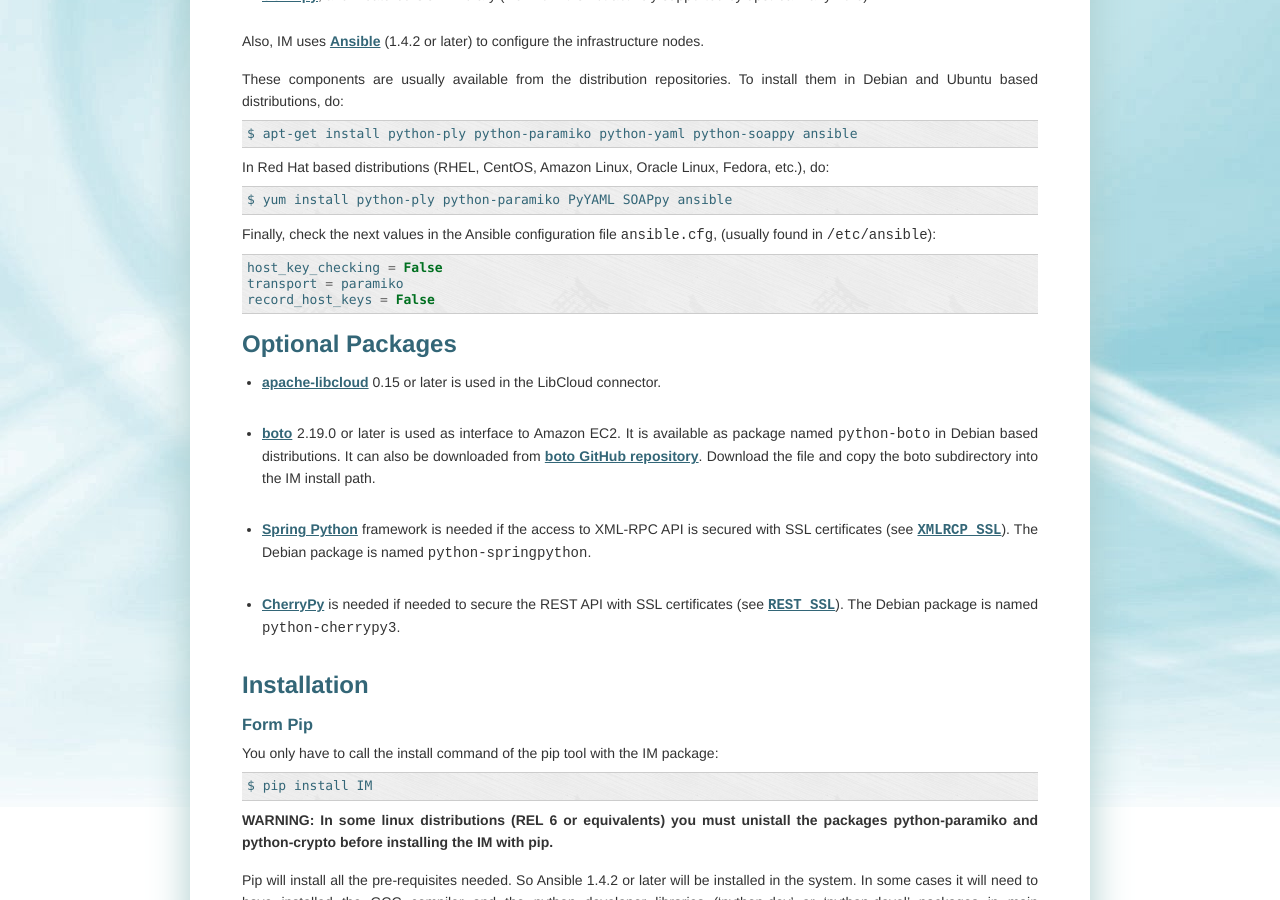
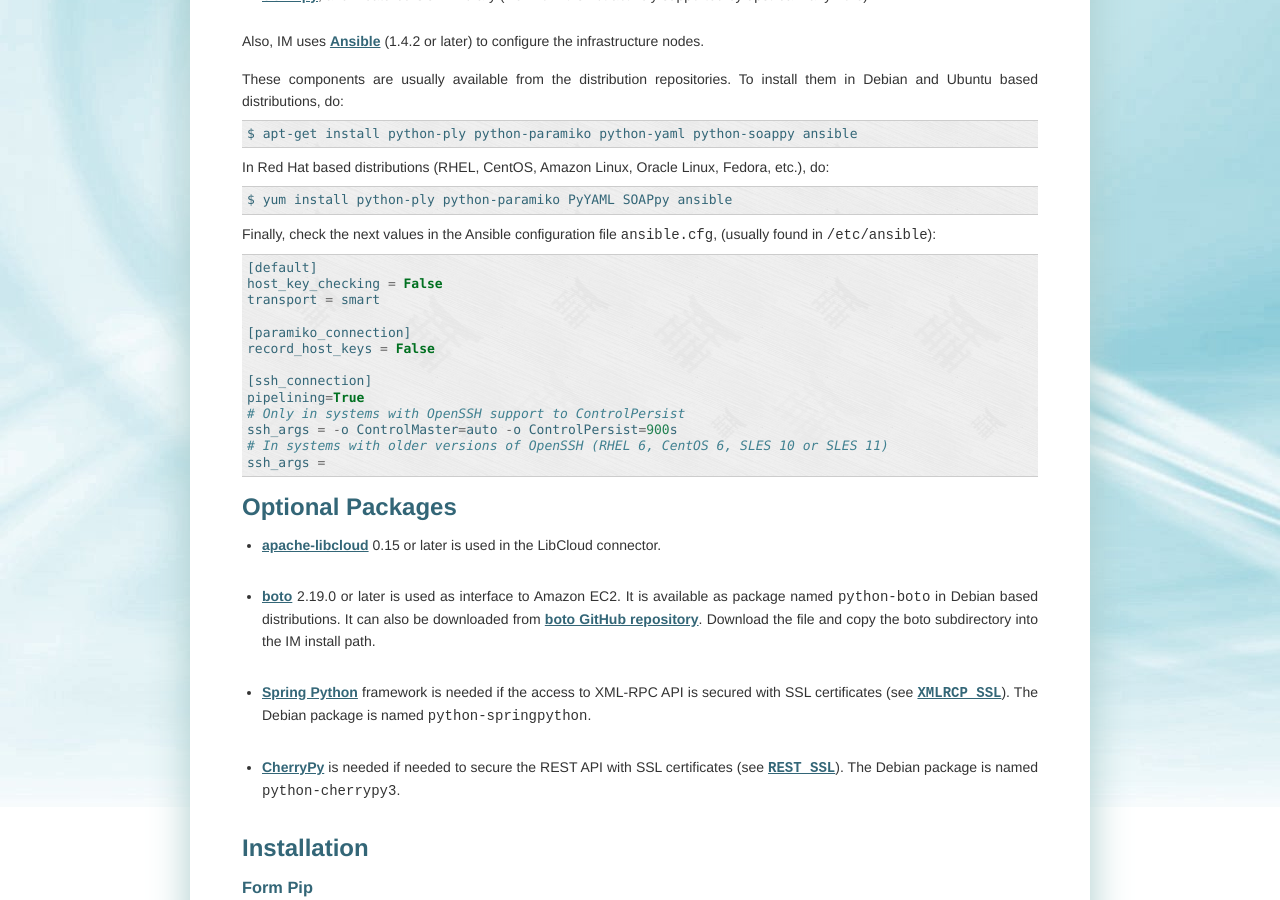
Before and after one commit to grycap/im, a Sphinx documentation site: the page built from doc/source/manual.rst, in a window 1280 px wide and 900 px high, scrolled down 621 px. Built offline with Sphinx 7.4.7, drawn with Linux system fonts in a browser that asks for light colours.

Commit message:
Use ssh transport in ansible with pipelining and if available ControlPersist

```diff
--- a/doc/source/manual.rst
+++ b/doc/source/manual.rst
@@ -29,9 +29,19 @@ Fedora, etc.), do::
 Finally, check the next values in the Ansible configuration file
 :file:`ansible.cfg`, (usually found in :file:`/etc/ansible`)::
 
+   [default]
    host_key_checking = False
-   transport = paramiko
+   transport = smart
+
+   [paramiko_connection]
    record_host_keys = False
+
+   [ssh_connection]
+   pipelining=True
+   # Only in systems with OpenSSH support to ControlPersist
+   ssh_args = -o ControlMaster=auto -o ControlPersist=900s
+   # In systems with older versions of OpenSSH (RHEL 6, CentOS 6, SLES 10 or SLES 11)
+   ssh_args =
 
 Optional Packages
 -----------------
```
Also changed, not shown: 2 other files.
